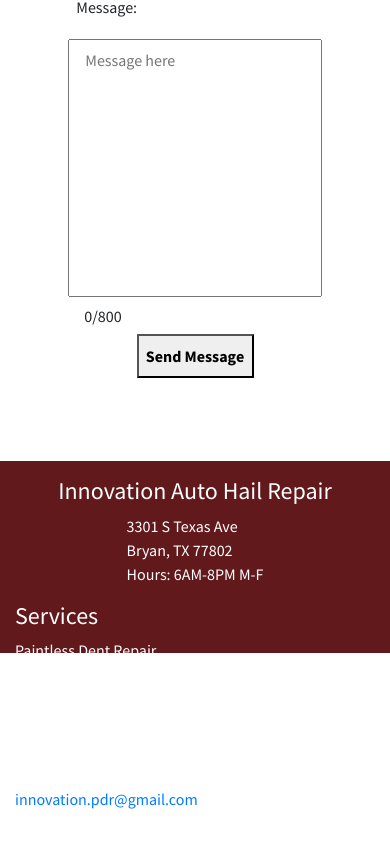
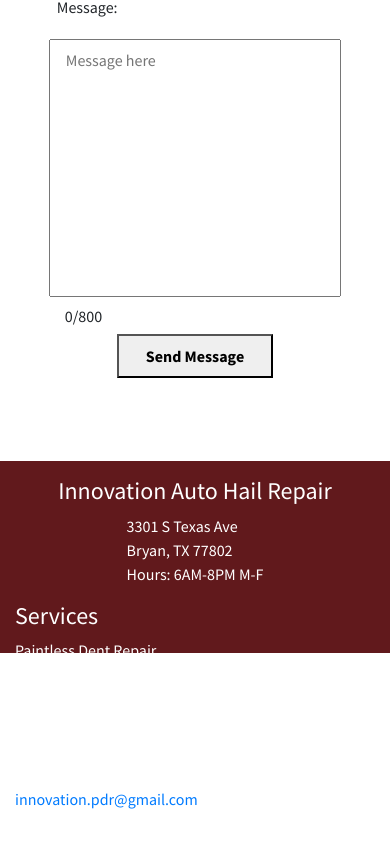
Before and after one commit to JRivera-31/Innovation-Auto-Repair, a Next.js app: page / in a window 390 px wide. Shown: the part 3397-4244 px from the top of the page. Built offline with nearby package versions, Linux system fonts and the light colour scheme; a web font is replaced by a local one.

Commit message:
added some more width to the form on small screens

```diff
--- a/components/ContactForm/form.module.css
+++ b/components/ContactForm/form.module.css
@@ -60,6 +60,17 @@
     text-align: center;
 }
 
+@media screen and (max-width: 400px) {
+    .contactLabel,
+    .contactInput {
+        width: 75%;
+    }
+
+    .contactSubmit {
+        width: 40%;
+    }
+}
+
 @media screen and (min-width: 1024px) {
     .heading {
         padding: 4em 0 3em 0;
@@ -71,10 +82,10 @@
 
     .contactLabel,
     .contactInput {
-        width: 30%;
+        width: 45%;
     }
 
     .contactSubmit {
-        width: 10%;
+        width: 15%;
     }
 }
```
